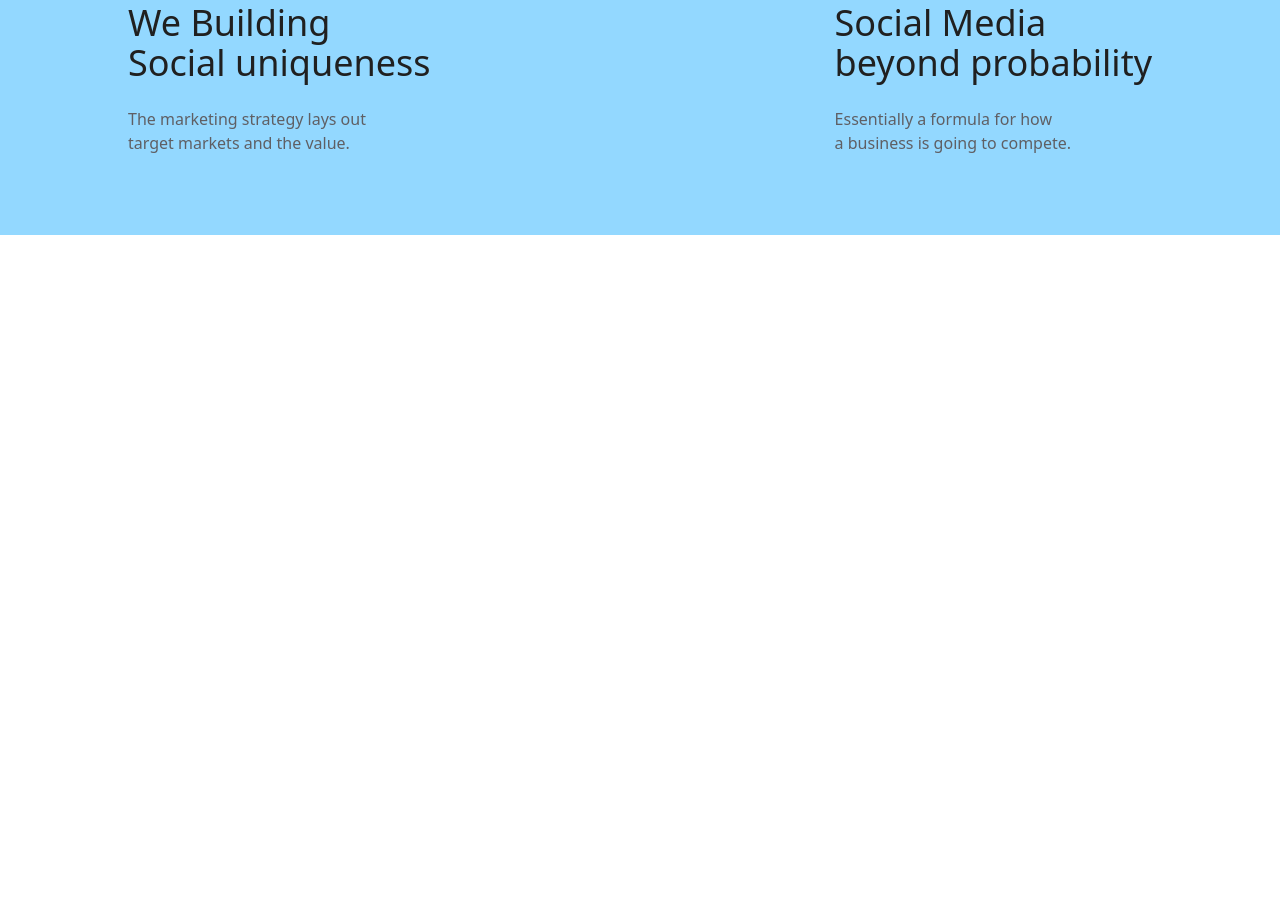
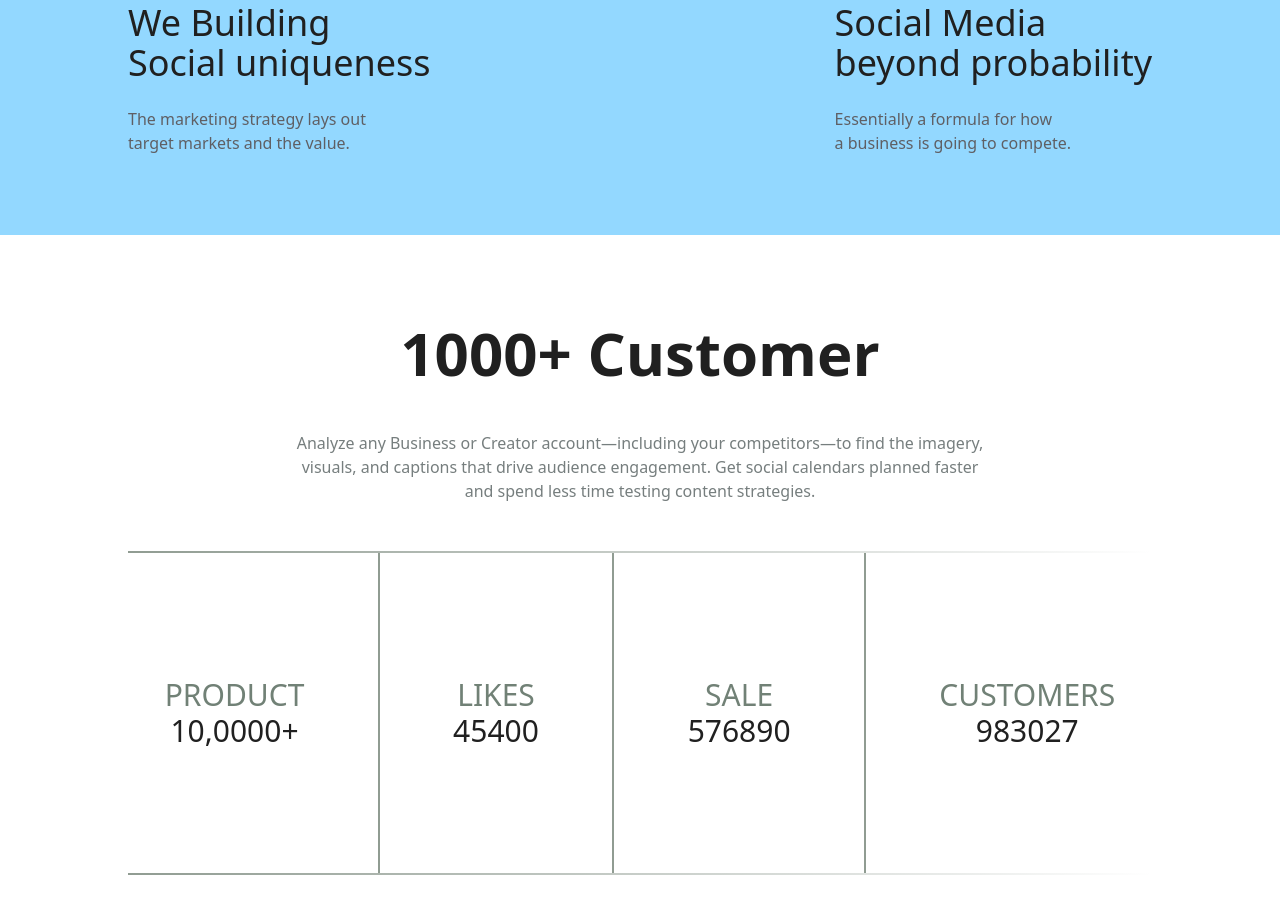
Before and after one commit to Nishikaru/project-2, a website: page index.html in a window 1280 px wide. Shown: the part 877-1790 px from the top of the page. Before the commit the page ends 1200 px from the top, so only its background shows below. Drawn offline with Linux system fonts and the light colour scheme.

Commit message:
3rd section finished

```diff
--- a/index.html
+++ b/index.html
@@ -9,7 +9,7 @@
   <body class="text-[#202020]">
     <!-- hero section  -->
     <section>
-      <nav class="fixed top-0 left-0 w-screen flex items-center justify-between px-[10%] py-6 bg-white text-[#404041]">
+      <nav class="z-50 fixed top-0 left-0 w-screen flex items-center justify-between px-[10%] py-6 bg-white text-[#404041]">
         <div class="flex gap-6 text-xs">
           <a class="uppercase" href="#">about</a>
           <a class="uppercase" href="#">how it works</a>
@@ -83,5 +83,41 @@
         </div>
       </div>
     </section>
+    <!-- 3rd section  -->
+    <section>
+      <div class="flex flex-col gap-12 px-[10%]">
+        <h1 class="text-6xl font-semibold text-center">1000+ Customer</h1>
+        <p class="text-center text-[#767E7E]">Analyze any Business or Creator account—including your competitors—to find the imagery,<br>visuals, and captions that drive audience engagement. Get social calendars planned faster<br>and spend less time testing content strategies.</p>
+        <div>
+          <div class="h-[2px] w-full bg-gradient-to-l from-transparent to-[#909C92] " ></div>
+          <div class=" w-full flex justify-around items-center text-center">
+            <div class="py-20">
+              <h2 class="text-3xl text-[#718176] font-medium">PRODUCT</h2>
+              <h1 class="text-3xl">10,0000+</h1>
+            </div>
+            <div class="h-80 w-[2px] bg-[#909C92]"></div>
+            <div>
+              <h2 class="text-3xl text-[#718176] font-medium">LIKES</h2>
+              <h1 class="text-3xl">45400</h1>
+            </div>
+            <div class="h-80 w-[2px] bg-[#909C92]"></div>
+            <div>
+              <h2 class="text-3xl text-[#718176] font-medium">SALE</h2>
+              <h1 class="text-3xl">576890</h1>
+            </div>
+            <div class="h-80 w-[2px] bg-[#909C92]"></div>
+            <div>
+              <h2 class="text-3xl text-[#718176] font-medium">CUSTOMERS</h2>
+              <h1 class="text-3xl">983027</h1>
+            </div>
+          </div>
+          <div class="h-[2px] w-full bg-gradient-to-l from-transparent to-[#909C92] " ></div>
+        </div>
+      </div>
+    </section>
+    <!-- 4th section  -->
+    <section class="h-screen">
+
+    </section>
   </body>
 </html>
```
Also changed, not shown: dist/styles.css.
